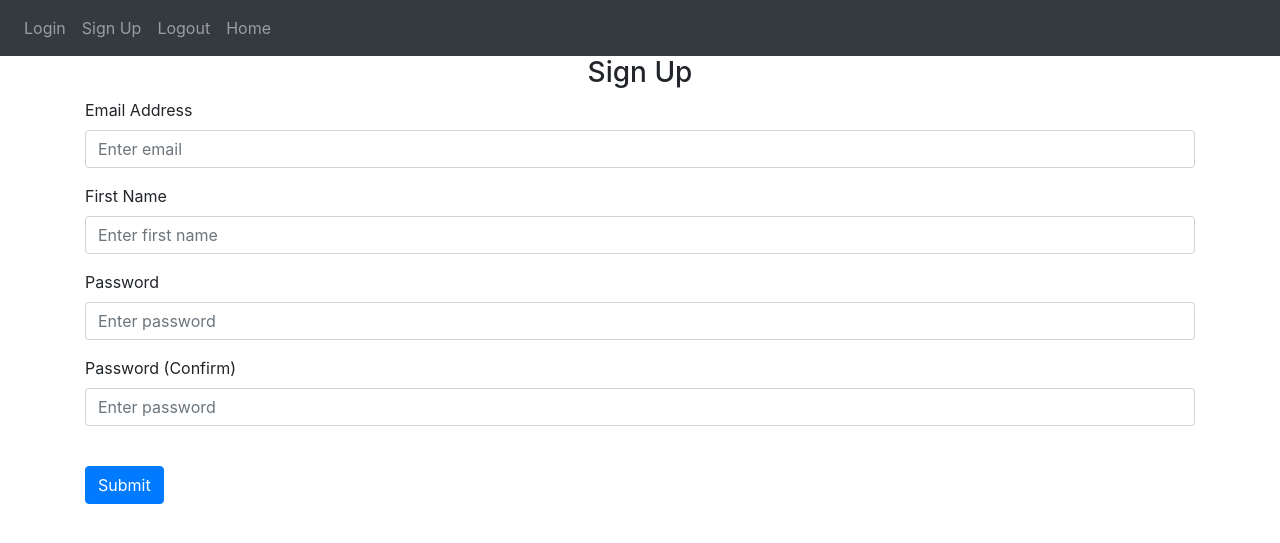
After one commit to nathanjspriegel/job-application-tracker, a Flask app: template website/templates/sign_up.html in a window 1280 px wide. The commit adds this page. Shown: the top 543 px of the page. Run offline with Flask 3, Linux system fonts and the light colour scheme; the template is opened without the code that fills it, so the values that code supplies are empty; parts of the project's set-up code (start-up, migrations or seed data) failed here and were passed over; some libraries are stand-ins or nearby versions.

Commit message:
Add login page and sign-up page with forms

```diff
--- a/website/templates/base.html
+++ b/website/templates/base.html
@@ -43,6 +43,8 @@
       </div>
     </nav>
 
+    <div class="container">{% block content %} {% endblock %}</div>
+
     <script
       src="https://code.jquery.com/jquery-3.2.1.slim.min.js"
       integrity="sha384-KJ3o2DKtIkvYIK3UENzmM7KCkRr/rE9/Qpg6aAZGJwFDMVNA/GpGFF93hXpG5KkN"
--- a/website/templates/home.html
+++ b/website/templates/home.html
@@ -1 +1,3 @@
-{% extends "base.html" %} {% block title %}Home{% endblock %}
+{% extends "base.html" %} {% block title %}Home{% endblock %} {% block content%}
+<h1>This is the homepage</h1>
+{% endblock %}
--- /dev/null
+++ b/website/templates/sign_up.html
@@ -0,0 +1,50 @@
+{% extends "base.html" %} {% block title %}Sign Up{% endblock %} {% block
+content%}
+
+<form method="POST">
+  <h3 align="center">Sign Up</h3>
+  <div class="form-group">
+    <label for="email">Email Address</label>
+    <input
+      type="email"
+      class="form-control"
+      id="email"
+      name="email"
+      placeholder="Enter email"
+    />
+  </div>
+  <div class="form-group">
+    <label for="firstName">First Name</label>
+    <input
+      type="text"
+      class="form-control"
+      id="firstName"
+      name="firstName"
+      placeholder="Enter first name"
+    />
+  </div>
+  <div class="form-group">
+    <label for="password1">Password</label>
+    <input
+      type="password"
+      class="form-control"
+      id="password1"
+      name="password1"
+      placeholder="Enter password"
+    />
+  </div>
+  <div class="form-group">
+    <label for="password2">Password (Confirm)</label>
+    <input
+      type="password"
+      class="form-control"
+      id="password2"
+      name="password2"
+      placeholder="Enter password"
+    />
+  </div>
+  <br />
+  <button type="submit" class="btn btn-primary">Submit</button>
+</form>
+
+{% endblock %}
```
Also changed, not shown: website/auth.py (+11 -5 lines), website/templates/login.html (added, +30 -0 lines).
